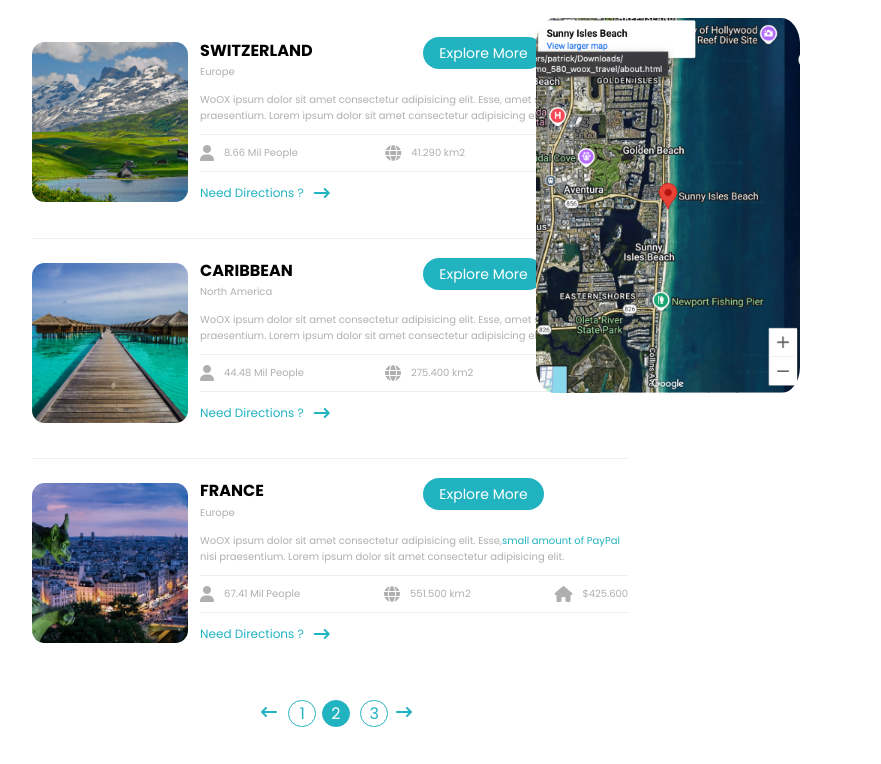
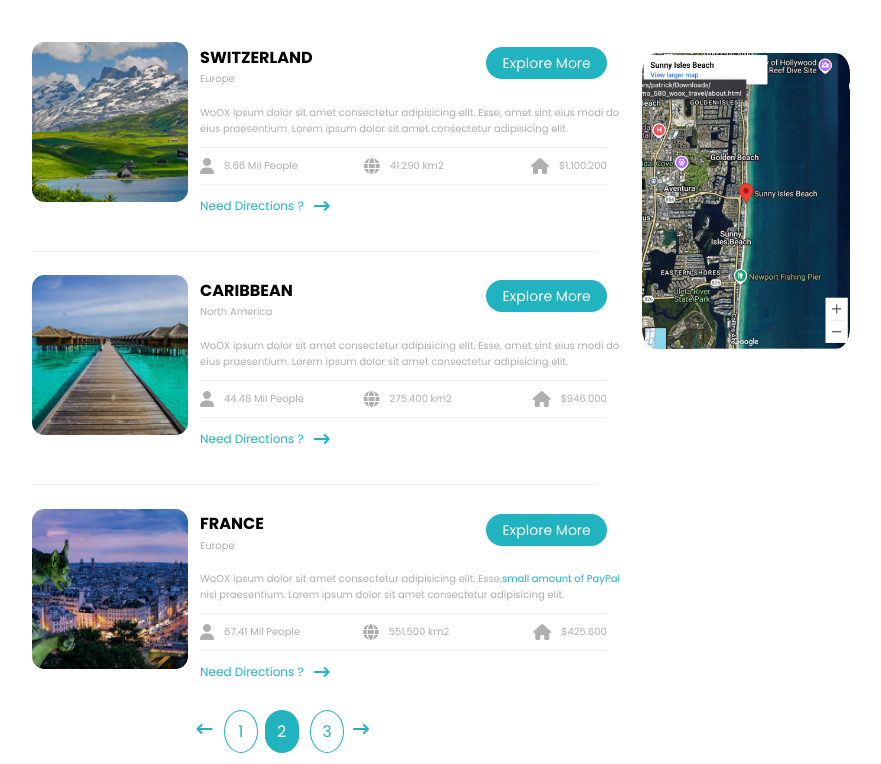
Before and after one commit to A-98164309/Pratique-HTML-CSS, a plain HTML site: page solution/index.html in a window 1280 px wide. Shown: the part 976-1740 px from the top of the page, without its empty margins (250-1131 px from the left). Drawn offline with Linux system fonts and the light colour scheme.

Commit message:
Etape terminée

```diff
--- a/solution/index.html
+++ b/solution/index.html
@@ -88,7 +88,7 @@
                                 <div>
                                     <p>
                                         WoOX ipsum dolor sit amet consectetur adipisicing elit. Esse, amet sint eius
-                                        modi nisi praesentium. Lorem ipsum dolor sit amet consectetur adipisicing elit.
+                                        modi do eius praesentium. Lorem ipsum dolor sit amet consectetur adipisicing elit.
                                     </p>
                                     <div class="divider row0"></div>
                                     <div class="poup">
@@ -96,16 +96,16 @@
                                             <i class="fa fa-user" aria-hidden="true"></i>
                                             <p class="nameuser">8.66 Mil People</p>
                                         </div>
-                                        <div class="popp">
+                                        <div class="popp globe">
                                             <i class="fa fa-globe" aria-hidden="true"></i>
                                             <p>41.290 km2</p>
                                         </div>
-                                        <div class="popp">
+                                        <div class="popp globe">
                                             <i class="fa fa-home" aria-hidden="true"></i>
                                             <p> $1.100.200</p>
                                         </div>
                                     </div>
-                                    <div class="divider"></div>
+                                    <div class="divider row0"></div>
                                     <div class="popp direction">
                                         <p>Need Directions ?</p>
                                         <i class="fa fa-long-arrow-right arrow" aria-hidden="true"></i>
@@ -129,8 +129,7 @@
                                 <div class="">
                                     <p>
                                         WoOX ipsum dolor sit amet consectetur adipisicing elit. Esse, amet sint eius
-                                        modi
-                                        nisi praesentium. Lorem ipsum dolor sit amet consectetur adipisicing elit.
+                                        modi do eius praesentium.  Lorem ipsum dolor sit amet consectetur adipisicing elit.
                                     </p>
                                     <div class="divider row0"></div>
                                     <div class="poup">
@@ -138,16 +137,16 @@
                                             <i class="fa fa-user" aria-hidden="true"></i>
                                             <p class="nameuser">44.48 Mil People</p>
                                         </div>
-                                        <div class="popp">
+                                        <div class="popp globe">
                                             <i class="fa fa-globe" aria-hidden="true"></i>
                                             <p>275.400 km2</p>
                                         </div>
-                                        <div class="popp">
+                                        <div class="popp globe">
                                             <i class="fa fa-home" aria-hidden="true"></i>
                                             <p> $946.000</p>
                                         </div>
                                     </div>
-                                    <div class="divider row0"></div>
+                                    <div class="divider  row0"></div>
                                     <div class="popp direction">
                                         <p>Need Directions ?</p>
                                         <i class="fa fa-long-arrow-right arrow" aria-hidden="true"></i>
@@ -180,11 +179,11 @@
                                             <i class="fa fa-user" aria-hidden="true"></i>
                                             <p class="nameuser">67.41 Mil People</p>
                                         </div>
-                                        <div class="popp">
+                                        <div class="popp globe">
                                             <i class="fa fa-globe" aria-hidden="true"></i>
                                             <p>551.500 km2</p>
                                         </div>
-                                        <div class="popp">
+                                        <div class="popp globe">
                                             <i class="fa fa-home" aria-hidden="true"></i>
                                             <p> $425.600</p>
                                         </div>
@@ -208,7 +207,7 @@
                 <div class="circle">
                     <i class="fa fa-long-arrow-left" aria-hidden="true"></i>
                     <span id="circle1" class="circle1">1</span>
-                    <span id="circle2">2</span>
+                    <span id="circle2" class="circle2">2</span>
                     <span id="circle1" class="circle3">3</span>
                     <i class="fa fa-long-arrow-right" aria-hidden="true"></i>
                 </div>
--- a/solution/style.css
+++ b/solution/style.css
@@ -29,10 +29,12 @@ header {
     position: absolute;
     left: 15%;
 }
-.list{
+
+.list {
     position: absolute;
     right: 15%;
 }
+
 .list ul {
     display: flex;
     align-items: center;
@@ -103,7 +105,7 @@ header .grid {
 .grid .pop #user {
     background: #fff;
     border: 1px solid #22b3c1;
-    border-radius: 25px;
+    border-radius: 50%;
     padding: 15px;
 }
 
@@ -131,7 +133,7 @@ header .grid {
 
 .grid .pop i {
     color: #22b3c1;
-   margin: auto;
+    margin: auto;
 }
 
 .grid .btn-pop1 {
@@ -190,7 +192,8 @@ section .grid1 .visit {
 .city1 .explore {
     display: flex;
     justify-content: space-between;
-    margin-top: -3%;
+    position: relative;
+    top: -3%;
     line-height: 0px;
 }
 
@@ -208,8 +211,8 @@ section .grid1 .visit {
 span.btn-more {
     background-color: #22b3c1;
     position: absolute;
-    right: 38%;
-    margin-top: 8px;
+    right: 5%;
+    bottom: 10px;
     font-size: 14px;
     border-radius: 19px;
     cursor: pointer;
@@ -220,6 +223,7 @@ span.btn-more {
 .poup {
     display: flex;
     justify-content: space-between;
+    position: relative;
 }
 
 .popp {
@@ -227,6 +231,10 @@ span.btn-more {
     flex-direction: row;
     align-items: center;
     color: #afafaf;
+}
+
+.globe {
+    margin-right: 5%;
 }
 
 .popp p {
@@ -261,9 +269,11 @@ span.btn-more {
 }
 
 .three-row .row0 {
-    width: 100%;
+    width: 95%;
     margin-left: 0%;
 }
+
+
 
 .text-3 p {
     cursor: pointer;
@@ -280,53 +290,62 @@ span.btn-more {
     width: 76vw 1094.4px;
 }
 
+.maps {
+    position: relative;
+    left: 2%;
+}
+
 .city .map {
     border-radius: 7%;
-    width: 33vh;
+    width: 26vh;
     position: absolute;
-    right: 18%;
+    top: 5%;
 }
 
 .travel .circle {
     position: relative;
-    left: 32%;
-    margin-top: 3%;
+    left: 23%;
     cursor: pointer;
 }
 
 .circle .fa-long-arrow-right {
-    margin-left: 16%;
+    margin-left: 19%;
     color: #22b3c1;
 }
 
 #circle1 {
-    height: 25px;
-    width: 26px;
+    padding: 8px;
+    width: 16px;
     border: 1px solid #22b3c1;
     position: absolute;
-    border-radius: 150px;
+    border-radius: 50%;
     text-align: center;
     color: #22b3c1;
 }
 
 .circle1 {
     margin-left: 1%;
+    margin-top: -1%;
 }
 
 #circle2 {
-    height: 25px;
-    width: 26px;
+    padding: 8px;
+    width: 16px;
     background-color: #22b3c1;
     border: 1px solid #22b3c1;
     position: absolute;
     border-radius: 150px;
     text-align: center;
     color: #ffffff;
-    left: 8.5%;
+    left: 9.5%;
+}
+.circle2 {
+    margin-top: -1%;
 }
 
 .circle3 {
-    margin-left: 11%;
+    margin-left: 13%;
+    margin-top: -1%;
 }
 
 footer .img {
@@ -337,6 +356,11 @@ footer .img {
     align-items: center;
     color: #ffffff;
     padding: 3%;
+
+}
+.reservation{
+    position: relative;
+  left: 8.4%;
 }
 
 .img span.btn-book {
@@ -347,6 +371,7 @@ footer .img {
     font-size: 11px;
     text-align: center;
     cursor: pointer;
+    margin-left: 15%;
 }
 
 .bg-footer {
```
